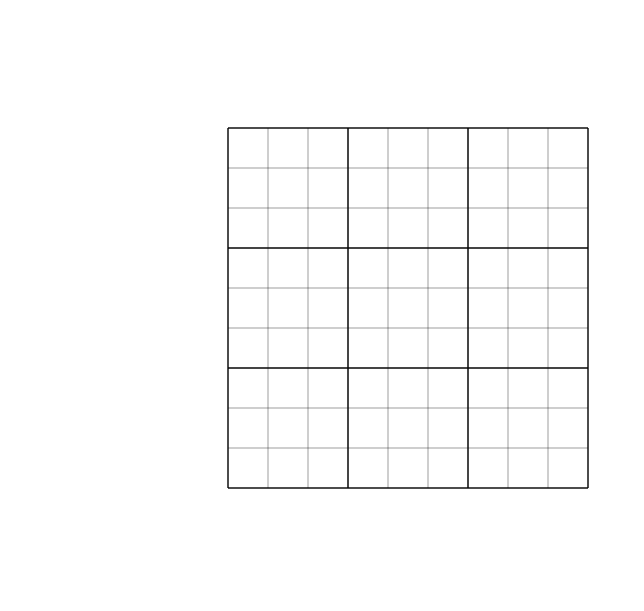
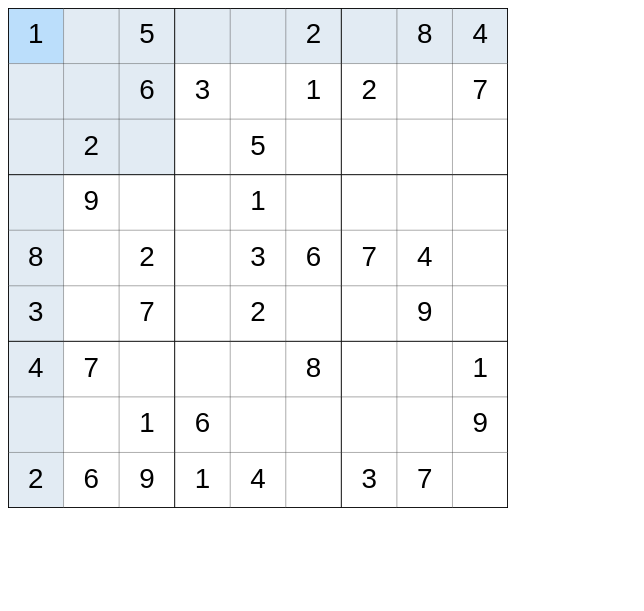
Before and after one commit to yannis-n/Javascript-Sudoku, a plain HTML site: page index.html in a window 1280 px wide. Shown: the whole page, without its empty margins (0-644 px from the left). Drawn offline with Linux system fonts and the light colour scheme.

Commit message:
added Unit Builder and Movement

```diff
--- a/index.html
+++ b/index.html
@@ -4,13 +4,17 @@
 	<title>Sudoku</title>
 	<meta charset="UTF-8" />
 	<style>
+		#gameScreen {
+			/* width: 100%;
+			height: 100%; */
+		}
 	</style>
 </head>
 
 <body>
 
 
-	<canvas id="gameScreen" width="800" height="600"></canvas>
+	<canvas id="gameScreen" width="500" height="500"></canvas>
 
 	<script type="module" src="src/index.js"></script>
 </body>
--- a/src/game.js
+++ b/src/game.js
@@ -1,3 +1,5 @@
+import InputHandler from "/src/input.js";
+import { createBoard, drawBoard } from "/src/sudokuBuilder.js";
 
 
 
@@ -10,24 +12,36 @@ const GAMESTATE = {
 };
 
 const unitMeasurement = {
-  unitWidth : 40,
-  unitHeight : 40
+  unitWidth : 50,
+  unitHeight : 50
 };
 
 const PUZZLE = '1.5..2.84..63.12.7.2..5.....9..1....8.2.3674.3.7.2..9.47...8..1..16....926914.37.';
 const PUZZLESOLUSTION = '135762984946381257728459613694517832812936745357824196473298561581673429269145378';
 
-import { createBoard, drawBoard } from "/src/sudokuBuilder.js";
 
-export default class Game {
+export default class Sudoku {
   constructor(gameWidth, gameHeight, difficulty) {
     this.gameWidth = gameWidth;
     this.gameHeight = gameHeight;
+    this.unitMeasurement = {
+      unitWidth : gameWidth / 9,
+      unitHeight : gameWidth / 9
+    };
+
     this.gamestate = GAMESTATE.MENU;
     this.difficulty = difficulty
-    this.board = createBoard(this, PUZZLE, unitMeasurement)
-    this.units = drawBoard(this, unitMeasurement)
-    // new InputHandler(this.paddle, this);
+    this.board = createBoard(this, PUZZLE, this.unitMeasurement)
+    this.boardExample = this.board.map(inner => inner.slice())
+
+    this.units = drawBoard(this, this.unitMeasurement)
+    this.selectedUnit = {
+      row:0,
+      col:0
+    }
+
+    new InputHandler(this);
+
   }
 
   start() {
@@ -38,7 +52,92 @@ export default class Game {
   }
 
   draw(ctx) {
+    [...this.units].forEach((object) => object.drawSelectedColors(ctx));
     [...this.units].forEach((object) => object.draw(ctx));
+
+  }
+
+  markClick(clientX, clientY){
+    let clicked = {
+      x:clientX,
+      y:clientY
+    }
+    const centeredX = this.gameWidth / 2 - (this.unitMeasurement.unitWidth / 2) * 9;
+
+    let col = Math.floor((clicked.x - (this.gameWidth / 2 - (this.unitMeasurement.unitWidth / 2) * 9)) / this.unitMeasurement.unitWidth - 0.1)
+    let row = Math.floor((clicked.y - (this.gameHeight / 2 - (this.unitMeasurement.unitHeight / 2) * 9)) / this.unitMeasurement.unitHeight - 0.1)
+
+    if (0 <= row && row <= 8 && 0 <= col && col <= 8){
+      this.selectedUnit = {
+        row:row,
+        col:col
+      }
+    }
+
+  }
+
+  fillNumber(number){
+    let selectedUnit = this.selectedUnit
+    console.log(this.boardExample)
+    if (this.boardExample[selectedUnit.row][selectedUnit.col] == '.'){
+      this.board[selectedUnit.row][selectedUnit.col] = String(number)
+
+    }
+  }
+
+  moveDown(){
+    if (this.selectedUnit.row == 8){
+      if (this.selectedUnit.col == 8){
+        return;
+      }
+      this.selectedUnit.row = 0
+      this.selectedUnit.col ++;
+    }else{
+      this.selectedUnit.row ++;
+
+    }
+
+  }
+
+  moveUp(){
+    if (this.selectedUnit.row == 0){
+      if (this.selectedUnit.col == 0){
+        return;
+      }
+      this.selectedUnit.row = 8
+      this.selectedUnit.col --;
+    }else{
+      this.selectedUnit.row --;
+
+    }
+
+  }
+
+  moveRight(){
+    if (this.selectedUnit.col == 8){
+      if (this.selectedUnit.row == 8){
+        return;
+      }
+      this.selectedUnit.col = 0
+      this.selectedUnit.row ++;
+    }else{
+      this.selectedUnit.col ++;
+
+    }
+
+  }
+
+  moveLeft(){
+    if (this.selectedUnit.col == 0){
+      if (this.selectedUnit.row == 0){
+        return;
+      }
+      this.selectedUnit.col = 8
+      this.selectedUnit.row --;
+    }else{
+      this.selectedUnit.col --;
+
+    }
 
   }
 
--- a/src/index.js
+++ b/src/index.js
@@ -1,12 +1,56 @@
-import Game from "/src/game.js";
+import Sudoku from "/src/game.js";
 "use strict";
+
+var PIXEL_RATIO = (function () {
+  var ctx = document.getElementById("gameScreen").getContext("2d"),
+      dpr = window.devicePixelRatio || 1,
+      bsr = ctx.webkitBackingStorePixelRatio ||
+            ctx.mozBackingStorePixelRatio ||
+            ctx.msBackingStorePixelRatio ||
+            ctx.oBackingStorePixelRatio ||
+            ctx.backingStorePixelRatio || 1;
+
+  return dpr / bsr;
+})();
+
+
+function createHiDPICanvas (w, h, ratio) {
+  if (!ratio) { ratio = PIXEL_RATIO; }
+  var can = document.getElementById("gameScreen");
+  can.width = w * ratio;
+  can.height = h * ratio;
+  can.style.width = w + "px";
+  can.style.height = h + "px";
+  can.getContext("2d").setTransform(ratio, 0, 0, ratio, 0, 0);
+  return can;
+}
+
+
 let canvas = document.getElementById("gameScreen");
-let ctx = canvas.getContext("2d");
+var rect = canvas.getBoundingClientRect();
+canvas = createHiDPICanvas(rect.width, rect.height);
 
-const GAME_WIDTH = 800;
-const GAME_HEIGHT = 600;
+let ctx = canvas.getContext('2d');
+
+// let ctx = setupCanvas(canvas);
+
+const GAME_WIDTH = rect.width;
+const GAME_HEIGHT = rect.height;
 const difficulty = 1;
 
-let game = new Game(GAME_WIDTH, GAME_HEIGHT, difficulty);
-game.start()
-game.draw(ctx)
+let sudoku = new Sudoku(GAME_WIDTH, GAME_HEIGHT, difficulty);
+
+let lastTime = 0;
+
+function gameLoop(timestamp) {
+    let deltaTime = timestamp - lastTime;
+    lastTime = timestamp;
+
+    ctx.clearRect(0, 0, GAME_WIDTH, GAME_HEIGHT);
+
+    sudoku.draw(ctx)
+
+    requestAnimationFrame(gameLoop);
+  }
+
+  requestAnimationFrame(gameLoop);
--- /dev/null
+++ b/src/input.js
@@ -0,0 +1,40 @@
+export default class InputHandler {
+    constructor(game) {
+      document.addEventListener("keydown", event => {
+        const isNumber = /^[0-9]$/i.test(event.key)
+        if (isNumber){
+          console.log(true)
+          game.fillNumber(event.key)
+        }else{
+          console.log(event.keyCode)
+          switch (event.keyCode) {
+            case 37:
+              game.moveLeft();
+              break;
+
+            case 39:
+              game.moveRight();
+              break;
+            case 38:
+            game.moveUp();
+            break;
+            case 40:
+            game.moveDown();
+            break;
+
+            // case 27:
+            //   game.togglePause();
+            //   break;
+
+            // case 32:
+            //   game.start();
+            //   break;
+          }
+        }
+      });
+
+      document.addEventListener("click", e => {
+        game.markClick(e.clientX, e.clientY);
+      });
+    }
+  }
--- a/src/sudokuBuilder.js
+++ b/src/sudokuBuilder.js
@@ -18,12 +18,12 @@ export function drawBoard(game, unitMeasurement){
     let units = [];
 
     // Position The Sudoku Grid in the Middle of the Game
-    const centeredX = game.gameWidth / 2 - unitMeasurement.unitWidth / 2 * 9;
-    const centeredY = game.gameHeight / 2 - unitMeasurement.unitHeight / 2 * 9;
-
+    const centeredX = game.gameWidth / 2 - (unitMeasurement.unitWidth / 2) * 9;
+    const centeredY = game.gameHeight / 2 - (unitMeasurement.unitHeight / 2) * 9;
+    let i = 0
     game.board.forEach((row, rowIndex) => {
-        row.forEach((row, colIndex) => {
-
+        row.forEach((col, colIndex) => {
+            i++;
             let position = {
                 x: centeredX + unitMeasurement.unitWidth * colIndex ,
                 y: centeredY + unitMeasurement.unitHeight* rowIndex
--- a/src/unit.js
+++ b/src/unit.js
@@ -5,12 +5,16 @@ export default class Unit {
     this.game = game;
 
     this.position = position;
-    this.width = 40;
-    this.height = 40;
+    this.width = unitMeasurement.unitWidth;
+    this.height = unitMeasurement.unitHeight;
     this.row = row;
     this.col = col;
-    this.width = unitMeasurement.unitWidth;
-    this.width = unitMeasurement.unitHeight;
+    this.path = [
+      [this.position.x, this.position.y],
+      [this.position.x + this.width, this.position.y],
+      [this.position.x + this.width, this.position.y + this.height],
+      [this.position.x, this.position.y + this.height]
+    ]
   }
 
   update() {
@@ -18,22 +22,49 @@ export default class Unit {
   }
 
   drawUnit(ctx, row, col, start, end ){
-    console.log(start)
-    ctx.strokeStyle="rgba(0,0,0,0.7)";
+    ctx.strokeStyle="rgba(0,0,0,0.9)";
     ctx.beginPath();
     ctx.moveTo(start[0], start[1]);
-    ctx.lineWidth =0.3;
+    ctx.lineWidth =0.2;
     if ((this.row == 0 && start[1] == end[1] && start[0] < end[0])
         || (this.row == 8 && start[1] == end[1] && start[0] > end[0])
         || (this.col == 0 && start[0] == end[0] && start[1] > end[1])
-        || (this.col == 8 && start[0] == end[0] && start[1] < end[1])
-        || (this.col % 3 == 2 && start[0] == end[0] && start[1] < end[1])
-        || (this.row % 3 == 2 && start[1] == end[1] && start[0] > end[0])){
+        || (this.col == 8 && start[0] == end[0] && start[1] < end[1])){
       ctx.lineWidth =2;
 
-    }
+    }else if ((this.col % 3 == 2 && start[0] == end[0] && start[1] < end[1])
+    || (this.row % 3 == 2 && start[1] == end[1] && start[0] > end[0])){
+        ctx.lineWidth =1;
+
+      }
     ctx.lineTo(end[0], end[1]);
     ctx.stroke();
+
+
+  }
+
+  drawSelectedColors(ctx){
+   // add fill if the specific unit is selected
+   const row = this.row;
+  const col = this.col;
+
+  let path = this.path
+
+   if (this.game.selectedUnit.row == this.row && this.game.selectedUnit.col == this.col){
+      ctx.beginPath();
+
+      ctx.rect(path[0][0], path[0][1], this.width, this.height);
+      ctx.fillStyle = "rgb(187, 222, 251, 1)";
+      ctx.fill();
+    }else if ((this.game.selectedUnit.row == this.row && this.game.selectedUnit.col != this.col)
+    || (this.game.selectedUnit.row != this.row && this.game.selectedUnit.col == this.col)
+    || (parseInt(this.game.selectedUnit.row / 3) * 3 == parseInt(this.row / 3) * 3 && parseInt(this.game.selectedUnit.col / 3) * 3 == parseInt(this.col / 3) * 3)){
+      ctx.beginPath();
+
+      ctx.rect(path[0][0], path[0][1], this.width, this.height);
+      ctx.fillStyle = "rgb(226, 235, 243, 1)";
+      ctx.fill();
+    }
   }
 
   // draw the unit rect with different border widths
@@ -41,18 +72,25 @@ export default class Unit {
     const row = this.row;
     const col = this.col;
 
-    let path = [
-      [this.position.x, this.position.y],
-      [this.position.x + this.width, this.position.y],
-      [this.position.x + this.width, this.position.y + this.height],
-      [this.position.x, this.position.y + this.height]
-    ]
-    console.log(path)
+    let path = this.path
 
+    // draw the unit perimeter
     for (const i in path) {
-      this.drawUnit(ctx, this, col, path[parseInt(i)%4], path[(parseInt(i) + 1)%4] )
+      this.drawUnit(ctx, row, col, path[parseInt(i)%4], path[(parseInt(i) + 1)%4] )
 
     }
+
+    // add a number if it exists
+    if (this.game.board[row][col] != '.'){
+      ctx.font = this.game.unitMeasurement.unitWidth / 2 + "px Source Sans Pro,sans-serif";
+      ctx.fillStyle = "#000";
+      ctx.textAlign = "center";
+      ctx.textBaseline = 'middle';
+
+      ctx.fillText(this.game.board[row][col], this.position.x + this.width/2, this.position.y + this.height/2);
+    }
+
+
 
 
 
```
